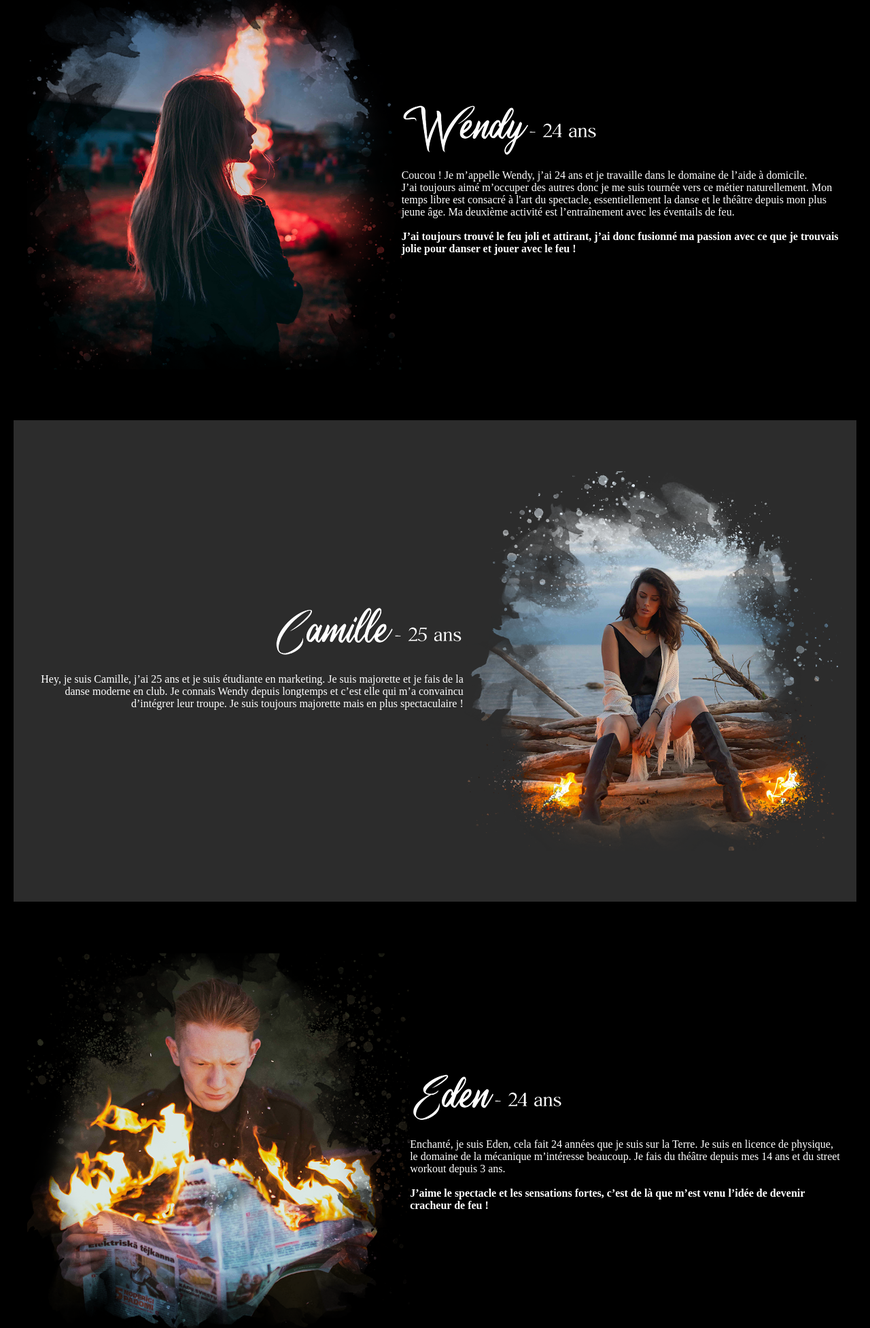
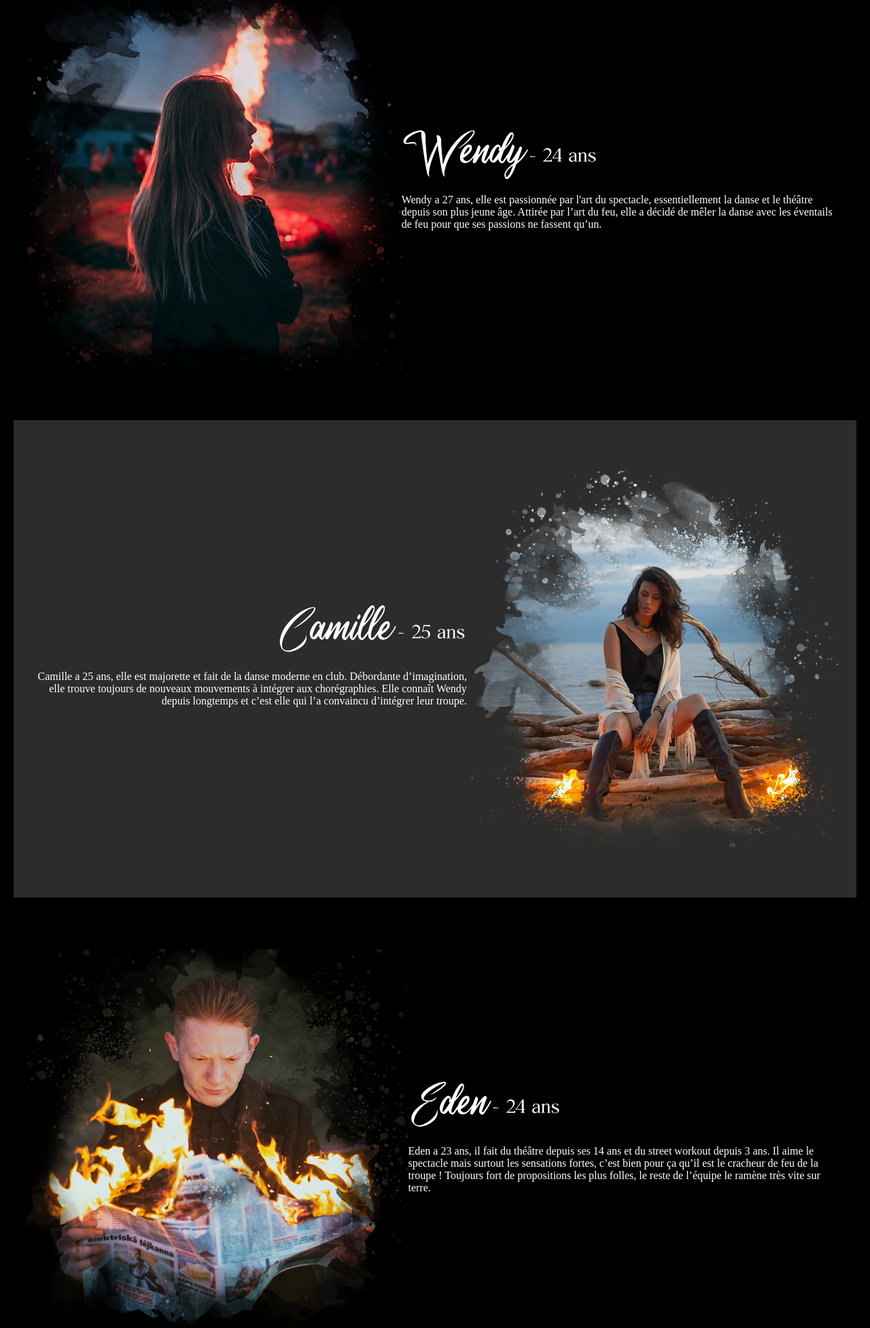
Before and after one commit to Leeeea/FlamingSoul, a plain HTML site: page pages/equipe.html in a window 1280 px wide. Shown: the part 232-2185 px from the top of the page at 68% size. Drawn offline with Linux system fonts and the light colour scheme; files whose address does not match are found by name; a web font is replaced by a local one.

Commit message:
Update equipe.html

```diff
--- a/pages/equipe.html
+++ b/pages/equipe.html
@@ -176,7 +176,7 @@
             <img src="../img/ayffbwey.png" alt="Wendy Flaming Soul">
             <div>
                 <img src="../img/wendy_FlamingSoul.png" alt="Wendy Flaming Soul" max-width="10%">
-                <p>Coucou ! Je m’appelle Wendy, j’ai 24 ans et je travaille dans le domaine de l’aide à domicile.<br> J’ai toujours aimé m’occuper des autres donc je me suis tournée vers ce métier naturellement. Mon temps libre est consacré à l'art du spectacle, essentiellement la danse et le théâtre depuis mon plus jeune âge. Ma deuxième activité est l’entraînement avec les éventails de feu. <br><br><b>J’ai toujours trouvé le feu joli et attirant, j’ai donc fusionné ma passion avec ce que je trouvais jolie pour danser et jouer avec le feu !</b></p>
+                <p>Wendy a 27 ans, elle est passionnée par l'art du spectacle, essentiellement la danse et le théâtre depuis son plus jeune âge. Attirée par l’art du feu, elle a décidé de mêler la danse avec les éventails de feu pour que ses passions ne fassent qu’un.</p>
             </div>
 
         </div>
@@ -185,7 +185,7 @@
             <div>
 
                 <img src="../img/Camille_FlamingSoul.png"  alt="Camille Flaming Soul" max-width="10%">
-                <p>Hey, je suis Camille, j’ai 25 ans et je suis étudiante en marketing. Je suis majorette et je fais de la danse moderne en club. Je connais Wendy depuis longtemps et c’est elle qui m’a convaincu d’intégrer leur troupe. Je suis toujours majorette mais en plus spectaculaire !
+                <p>Camille a 25 ans, elle est majorette et fait de la danse moderne en club. Débordante d’imagination, elle trouve toujours de nouveaux mouvements à intégrer aux chorégraphies. Elle connaît Wendy depuis longtemps et c’est elle qui l’a convaincu d’intégrer leur troupe.
 
                 </p>
             </div>
@@ -195,7 +195,7 @@
             <img src="../img/Eden.png" alt="Eden Flaming Soul">
             <div>
                 <img src="../img/eden_FlamingSoul.png" alt="Eden Flaming Soul" max-width="10%">
-                <p>Enchanté, je suis Eden, cela fait 24 années que je suis sur la Terre. Je suis en licence de physique, le domaine de la mécanique m’intéresse beaucoup. Je fais du théâtre depuis mes 14 ans et du street workout depuis 3 ans. <br> <br><b>J’aime le spectacle et les sensations fortes, c’est de là que m’est venu l’idée de devenir cracheur de feu !</b></p>
+                <p>Eden a 23 ans, il fait du théâtre depuis ses 14 ans et du street workout depuis 3 ans. Il aime le spectacle mais surtout les sensations fortes, c’est bien pour ça qu’il est le cracheur de feu de la troupe ! Toujours fort de propositions les plus folles, le reste de l’équipe le ramène très vite sur terre.</p>
             </div>
 
         </div>
@@ -203,7 +203,7 @@
             <img src="../img/Samuel.png" alt="Samiel Flaming Soul" class="mobil">
             <div>
                 <img src="../img/samuel_FlamingSoul.png" alt="Samiel Flaming Soul" max-width="10%">
-                <p>Hello ! Moi c’est Samuel, j’ai suivi la licence STAPS à Strasbourg. Lors de mon temps libre, j’aime aller à la salle faire de la musculation, j’aime beaucoup le street workout aussi, c’est pas pour rien que j’ai fais STAPS ! J'adore écouter de la musique quand je fais du sport, mon groupe préféré est Therapie TAXI !<br> <br><b>J’affectionne beaucoup les spectacles et le fait d'impressionner les autres, c’est de là que m’est venu l’idée d’intégrer une troupe et de m’amuser avec des bolas de feu !</b></p>
+                <p>HSamuel a 24 ans, il apprécie le street workout. Il affectionne beaucoup les spectacles et le fait d'impressionner les autres, c’est de là que lui est venu l’idée d’intégrer une troupe et de s’amuser avec des bolas de feu ! Il n'hésite pas à apporter de nouvelles idées d'enchaînement à réaliser avec les bolas.</p>
             </div>
             <img src="../img/Samuel.png" alt="Samiel Flaming Soul" class="desktop">
         </div>
```
